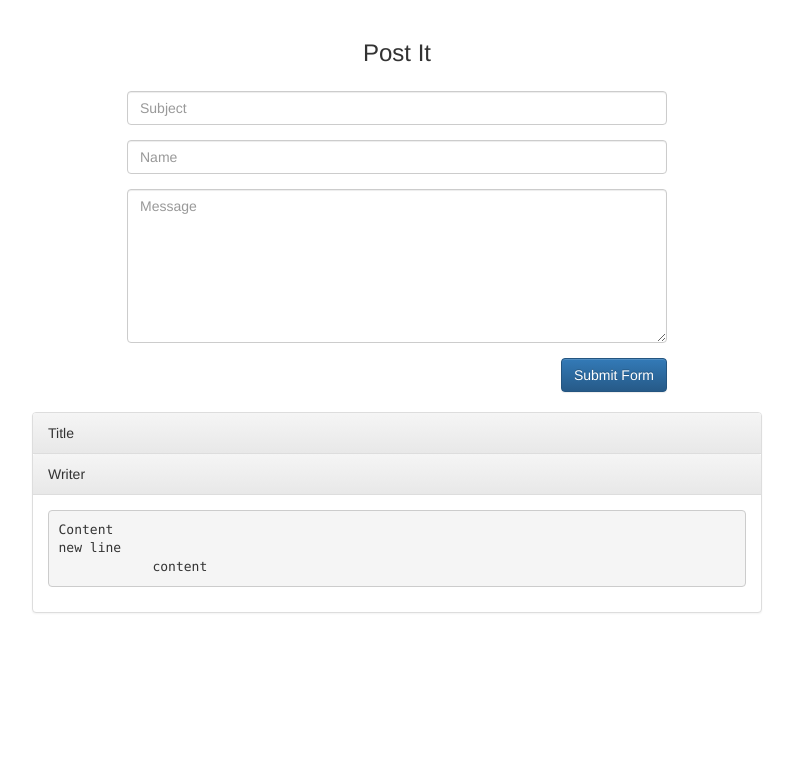
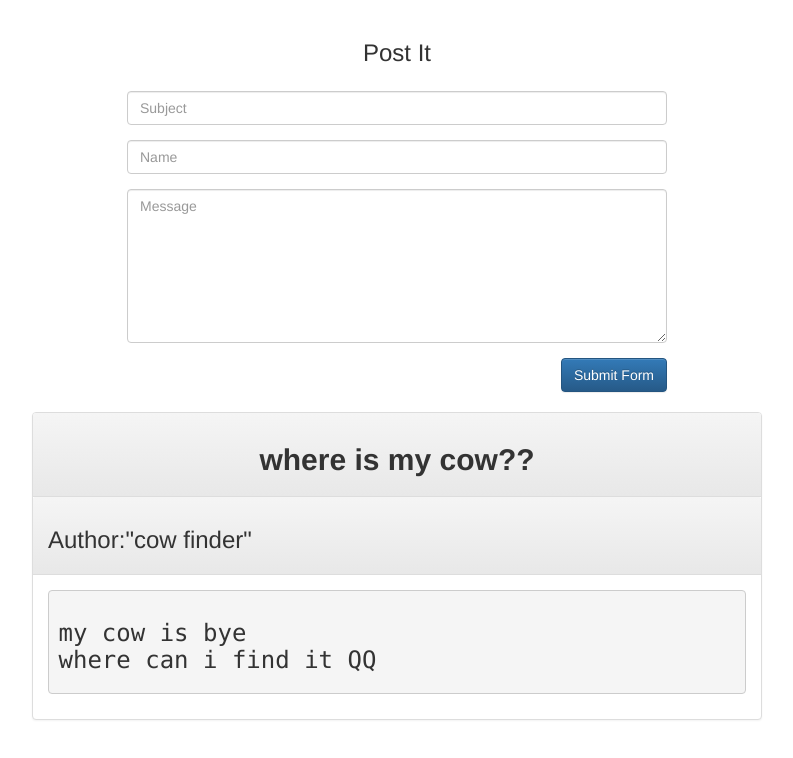
Before and after one commit to DalaneGarmin/cowbell-garmin, a plain HTML site: page index.html in a window 1280 px wide. Shown: the whole page, without its empty margins (243-1036 px from the left). Drawn offline with nearby package versions, Linux system fonts and the light colour scheme.

Commit message:
add data 'post' then use {{}} to show in template

```diff
--- a/index.html
+++ b/index.html
@@ -45,13 +45,15 @@
     <div class="container">
       <div class="col-md-2"></div>
       <div class="col-md-8">
-        <div class=" panel panel-default ">
-          <div class="panel-heading ">Title</div>
-          <div class="panel-heading ">Writer</div>
+        <div class="panel panel-default ">
+          <div class="panel-heading text-center">
+            <h2><strong>{{post.title}}</strong></h2>
+          </div>
+          <div class="panel-heading ">
+            <h3>Author:"{{post.author}}"</h3>
+          </div>
           <div class="panel-body ">
-            <pre>Content
-new line
-            content</pre>
+            <pre><h3>{{post.content}}</h3></pre>
           </div>
         </div>
 
@@ -63,7 +65,20 @@ new line
     var app = new Vue({
       el: '#app',
       data: {
-
+        post: {
+          title: 'where is my cow??',
+          author: 'cow finder',
+          content: 'my cow is bye\nwhere can i find it QQ'
+        },
+        posts: [{
+          title: 'where is my cow',
+          author: 'cow finder',
+          content: 'my cow is bye\n where can i find it QQ'
+        }, {
+          title: 'i found a cow in my office',
+          author: 'garmin worker',
+          content: 'my cow is bye\n where can i find it QQ'
+        }]
       },
       methods: {}
     })
```
